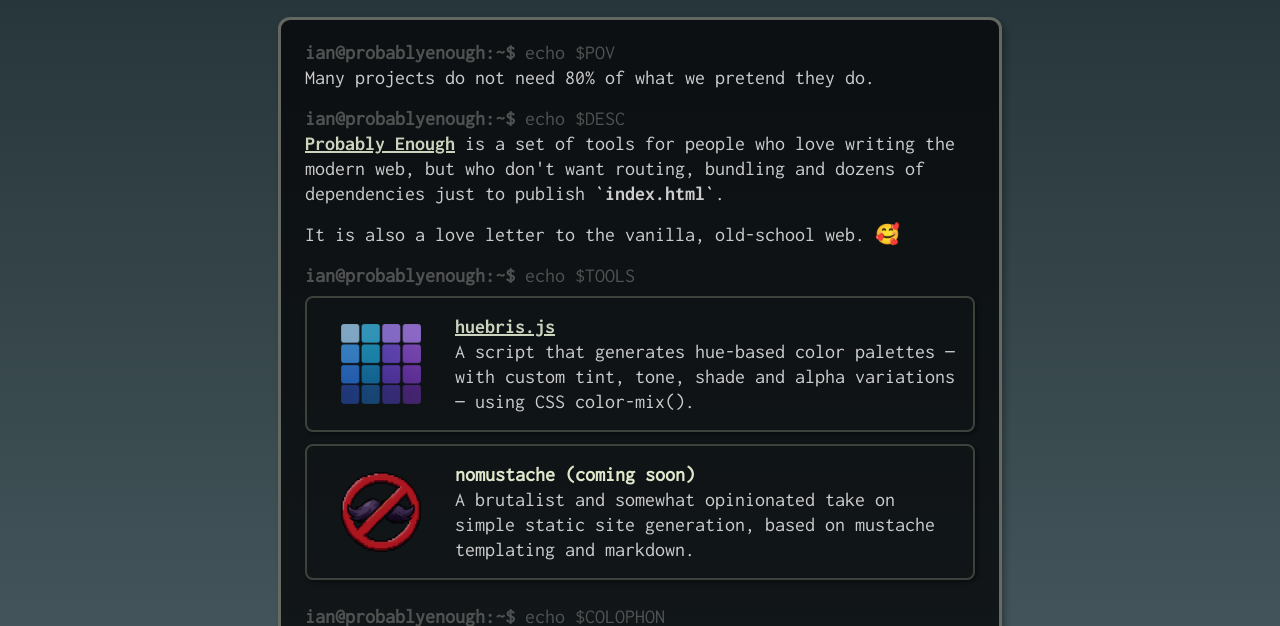
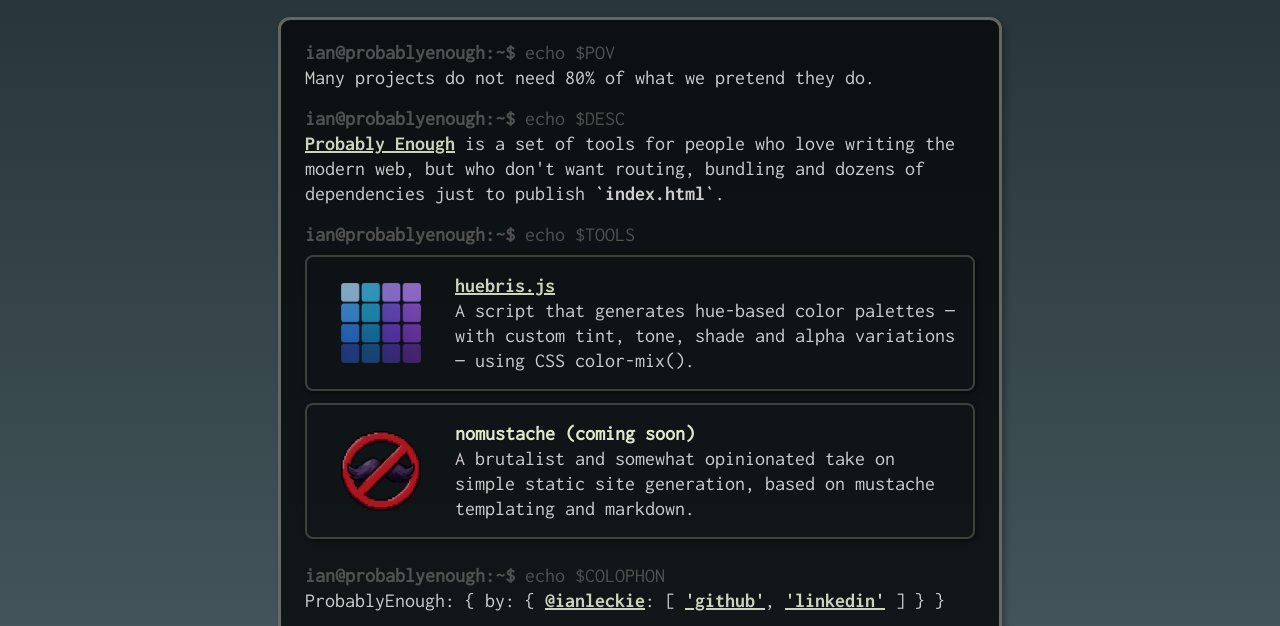
Before and after one commit to ianleckie/probablyenough.dev, a website: page docs/index.html in a window 1280 px wide. Shown: the part 152-778 px from the top of the page. Drawn offline with Linux system fonts and the light colour scheme.

Commit message:
Update index.html

```diff
--- a/docs/index.html
+++ b/docs/index.html
@@ -46,10 +46,6 @@
     <p>
       <a href="https://github.com/ianleckie/probablyenough.dev">Probably Enough</a> is a set of tools for people who love writing the
       modern web, but who don't want routing, bundling and dozens of dependencies just to publish <strong>`index.html`</strong>.
-    </p>
-
-    <p>
-      It is also a love letter to the vanilla, old-school web. 🥰
     </p>
 
     <h2 class="prompt" data-cmd="echo $TOOLS">The Tools</h2>
```
